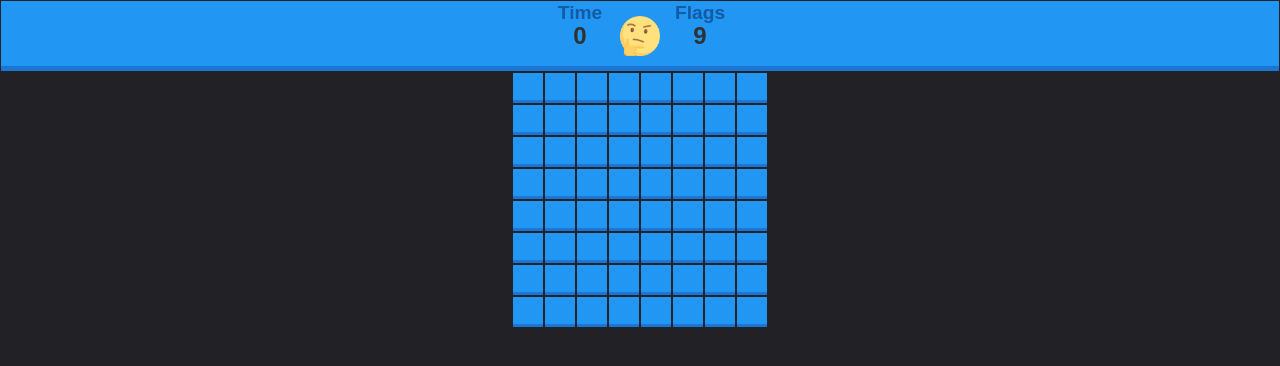
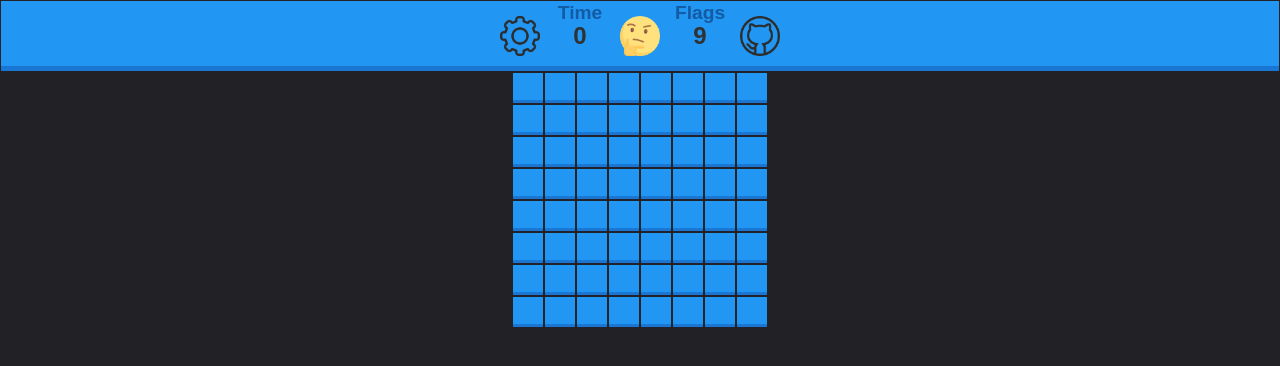
Before and after one commit to onicat/react-minesweeper, a React (Create React App) app: page / in a window 1280 px wide. Shown: the top 366 px of the page. Built offline with nearby package versions, Linux system fonts and the light colour scheme.

Commit message:
Added new buttons to PanelComponent

```diff
--- a/src/components/PanelComponent.tsx
+++ b/src/components/PanelComponent.tsx
@@ -9,6 +9,8 @@ import { stages } from 'logic/constants';
 import inGameImg from 'img/ingame.png'
 import losingImg from 'img/losing.png'
 import winningImg from 'img/winning.png'
+import settingsImg from 'img/settings.png'
+import githubImg from 'img/github.png'
 
 interface PanelComponentProps {
   stage: string;
@@ -74,12 +76,17 @@ const PanelComponent = ({
 
   return (
     <StyledPanelComponent>
+      <StyledButton src={settingsImg}/>
       <StyledCounter title='Time'>0</StyledCounter>
       <StyledButton
         onClick={() => restart()}
         src={restartButtonImg}
       />
       <StyledCounter title='Flags'>{flagsRemaining}</StyledCounter>
+      <StyledButton
+        src={githubImg}
+        onClick={() => window.open('https://github.com/onicat/react-minesweeper')}
+      />
     </StyledPanelComponent>
   )
 };
```
